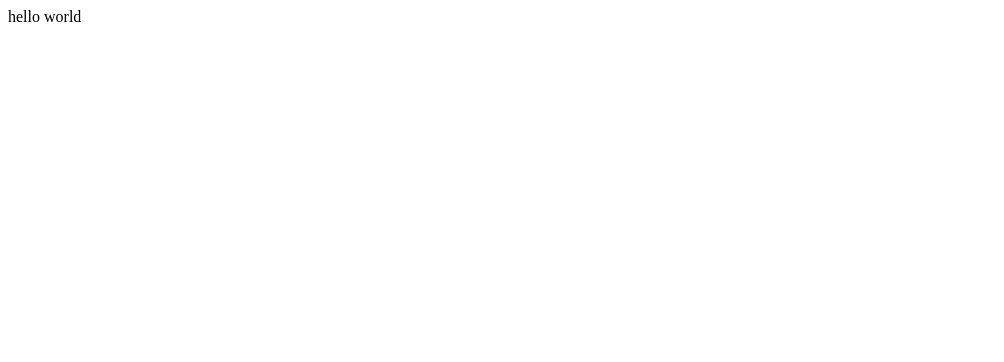
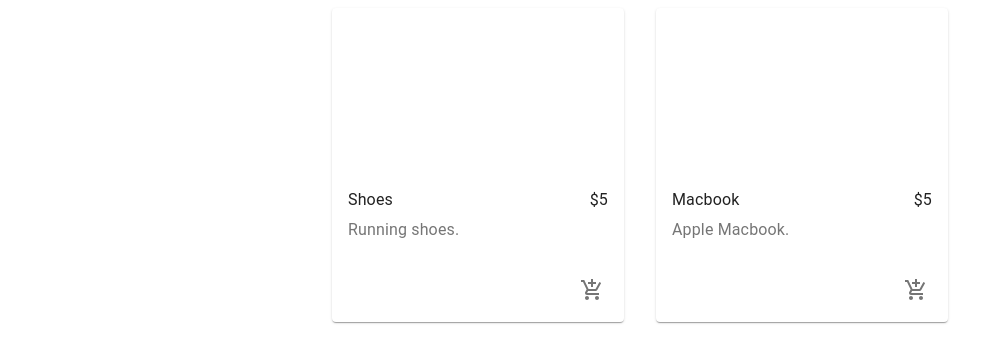
Before and after one commit to Hassan-Ib/Commerce-js-app-Demo, a React (Create React App) app: page / in a window 1280 px wide. Shown: the top 362 px of the page, without its empty margins (0-1004 px from the left). Built offline with nearby package versions, Linux system fonts and the light colour scheme.

Commit message:
Added : product ui

```diff
--- a/public/index.html
+++ b/public/index.html
@@ -10,34 +10,11 @@
       content="Web site created using create-react-app"
     />
     <link rel="apple-touch-icon" href="%PUBLIC_URL%/logo192.png" />
-    <!--
-      manifest.json provides metadata used when your web app is installed on a
-      user's mobile device or desktop. See https://developers.google.com/web/fundamentals/web-app-manifest/
-    -->
     <link rel="manifest" href="%PUBLIC_URL%/manifest.json" />
-    <!--
-      Notice the use of %PUBLIC_URL% in the tags above.
-      It will be replaced with the URL of the `public` folder during the build.
-      Only files inside the `public` folder can be referenced from the HTML.
-
-      Unlike "/favicon.ico" or "favicon.ico", "%PUBLIC_URL%/favicon.ico" will
-      work correctly both with client-side routing and a non-root public URL.
-      Learn how to configure a non-root public URL by running `npm run build`.
-    -->
-    <title>React App</title>
+    <title>E-commerce-js</title>
   </head>
   <body>
     <noscript>You need to enable JavaScript to run this app.</noscript>
     <div id="root"></div>
-    <!--
-      This HTML file is a template.
-      If you open it directly in the browser, you will see an empty page.
-
-      You can add webfonts, meta tags, or analytics to this file.
-      The build step will place the bundled scripts into the <body> tag.
-
-      To begin the development, run `npm start` or `yarn start`.
-      To create a production bundle, use `npm run build` or `yarn build`.
-    -->
   </body>
 </html>
--- a/src/App.js
+++ b/src/App.js
@@ -1,7 +1,11 @@
 import React from "react";
-
+import Products from "./components/Products/Products.jsx";
 const App = () => {
-  return <div>hello world</div>;
+  return (
+    <div>
+      <Products />
+    </div>
+  );
 };
 
 export default App;
--- /dev/null
+++ b/src/components/Products/Product/Product.jsx
@@ -0,0 +1,39 @@
+import React from "react";
+import {
+  Card,
+  CardMedia,
+  CardContent,
+  CardActions,
+  Typography,
+  IconButton,
+} from "@material-ui/core";
+import { AddShoppingCart } from "@material-ui/icons";
+import useStyles from "./styles.js";
+
+const Product = ({ product }) => {
+  const classes = useStyles();
+  return (
+    <Card className={classes.root}>
+      <CardMedia className={classes.media} image="" title={product.name} />
+      <CardContent>
+        <div className={classes.cardContent}>
+          <Typography varient="h5" gutterBottom>
+            {product.name}
+          </Typography>
+          <Typography varient="h5">{product.price}</Typography>
+        </div>
+        <Typography varient="h2" color="textSecondary">
+          {product.description}
+        </Typography>
+      </CardContent>
+
+      <CardActions disableSpacing className={classes.cardActions}>
+        <IconButton aria-label="Add to Cart">
+          <AddShoppingCart />
+        </IconButton>
+      </CardActions>
+    </Card>
+  );
+};
+
+export default Product;
--- /dev/null
+++ b/src/components/Products/Product/styles.js
@@ -0,0 +1,19 @@
+import { makeStyles } from "@material-ui/core/styles";
+
+export default makeStyles(() => ({
+  root: {
+    maxWidth: "100%",
+  },
+  media: {
+    height: 0,
+    paddingTop: "56.25%",
+  },
+  cardActions: {
+    display: "flex",
+    justifyContent: "flex-end",
+  },
+  cardContent: {
+    display: "flex",
+    justifyContent: "space-between",
+  },
+}));
--- /dev/null
+++ b/src/components/Products/Products.jsx
@@ -0,0 +1,23 @@
+import React from "react";
+import { Grid } from "@material-ui/core";
+import Product from "./Product/Product";
+const products = [
+  { id: 1, name: "Shoes", description: "Running shoes.", price: "$5" },
+  { id: 2, name: "Macbook", description: "Apple Macbook.", price: "$5" },
+];
+
+const Products = () => {
+  return (
+    <main>
+      <Grid container justify="center" spacing={4}>
+        {products.map((product) => (
+          <Grid item key={product.id} xs={12} sm={6} md={4} lg={3}>
+            <Product product={product} />
+          </Grid>
+        ))}
+      </Grid>
+    </main>
+  );
+};
+
+export default Products;
--- a/src/index.js
+++ b/src/index.js
@@ -1,5 +1,6 @@
 import React from "react";
 import ReactDOM from "react-dom";
 import App from "./App";
+// import "./index.css";
 
 ReactDOM.render(<App />, document.getElementById("root"));
```
